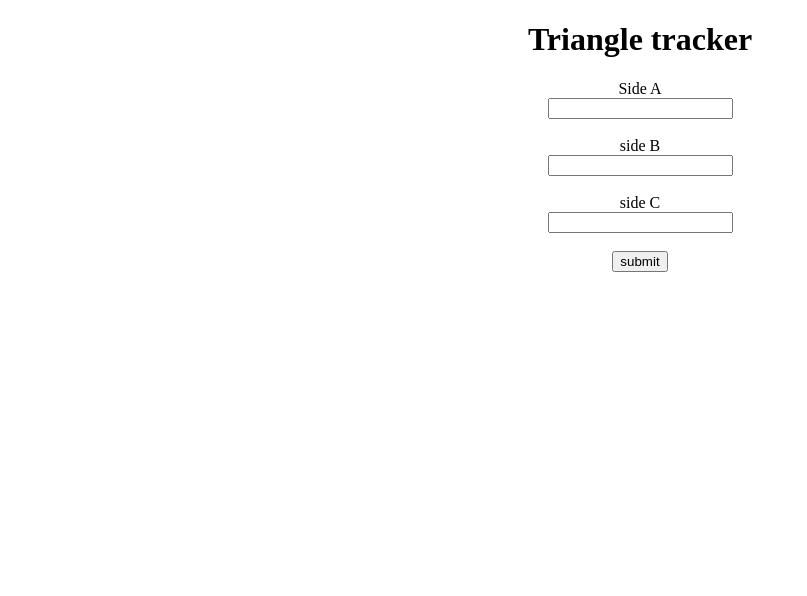
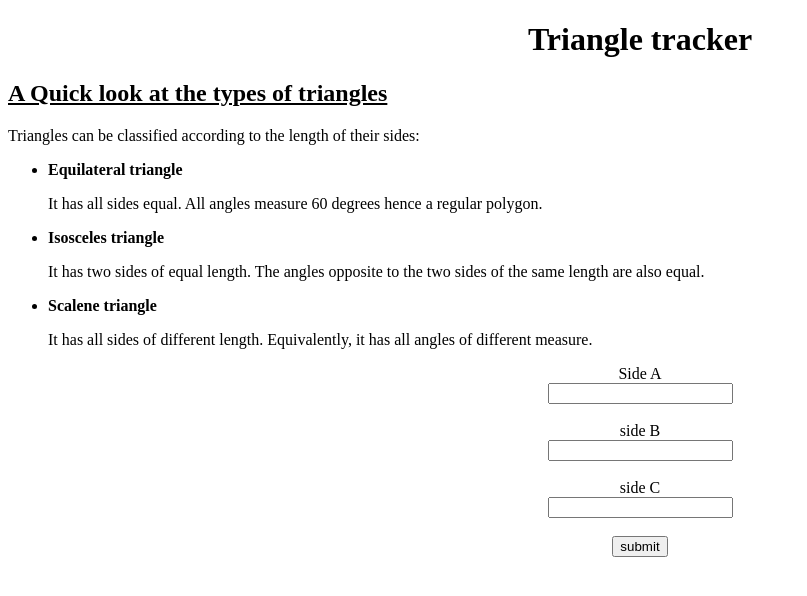
Before and after one commit to badruu/ip-triangle-tracker, a plain HTML site: page js/scripts.html in a window 1280 px wide. Shown: the whole page, without its empty margins (0-807 px from the left). Drawn offline with Linux system fonts and the light colour scheme.

Commit message:
add paragraphs for exra info

```diff
--- a/js/scripts.html
+++ b/js/scripts.html
@@ -6,6 +6,30 @@
   </head>
   <body>
     <center><h1>Triangle tracker</h1></center>
+    <u><h2>A Quick look at the types of triangles</h2></u>
+      <p>
+        Triangles can be classified according to the length of their sides:
+        <ul>
+          <li><strong>Equilateral triangle</strong></li>
+            <p>
+              It has all sides equal.
+              All angles measure 60 degrees hence a regular polygon.
+            </p>
+          <li> <strong>Isosceles triangle</strong></li>
+            <p>
+              It has two sides of equal length.
+              The angles opposite to the two sides of the same length are also equal.
+            </p>
+          <li><strong>Scalene triangle</strong></li>
+            <p>
+              It has all sides of different length.
+              Equivalently, it has all angles of different measure.
+            </p>
+        </ul>
+
+
+      </p>
+
     <script src="scripts.js"></script>
 
     <p>
```
